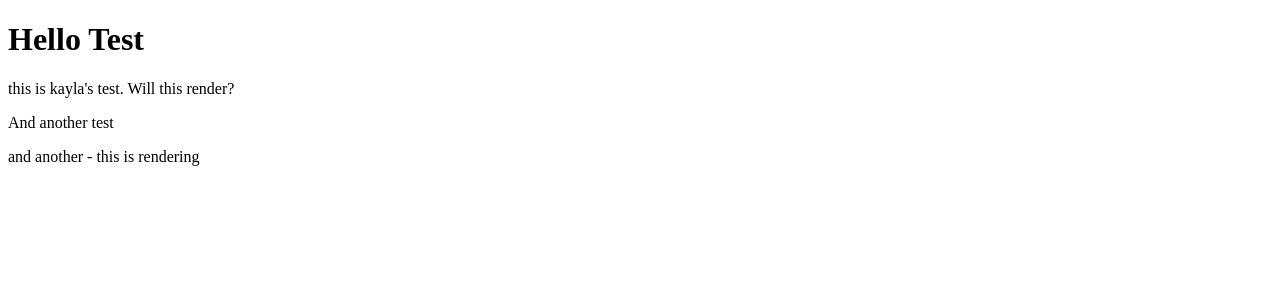
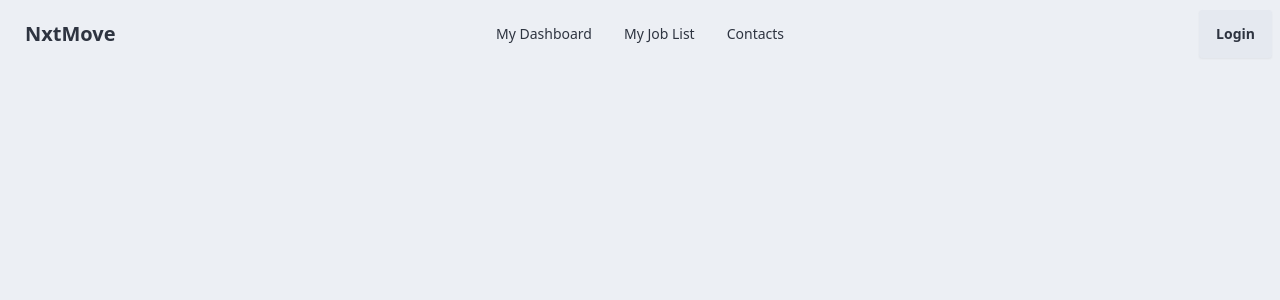
Before and after one commit to TeamMewtwoReinforcement/jobtracker, a React app: page / in a window 1280 px wide. Shown: the top 300 px of the page. Built offline with nearby package versions, Linux system fonts and the light colour scheme.

Commit message:
set up tailwind config and daisy ui. started a Header component

```diff
--- /dev/null
+++ b/postcss.config.js
@@ -0,0 +1,6 @@
+module.exports = {
+    plugins: {
+      tailwindcss: {},
+      autoprefixer: {},
+    },
+  };
--- a/src/client/components/App.tsx
+++ b/src/client/components/App.tsx
@@ -1,4 +1,6 @@
 import React from 'react';
+import '../../client/styles.css';
+import Header from './Header';
 
 
 //By using React.FC, TypeScript automatically infers the type of the component’s props. Do we want to do that?
@@ -7,10 +9,7 @@ const App: React.FC = () => {
 
   return (
     <div>
-      <h1>Hello Test</h1>
-      <p>this is kayla's test. Will this render?</p>
-      <p>And another test</p>
-      <p>and another - this is rendering</p>
+      <Header />
     </div>
   );
 };
--- /dev/null
+++ b/src/client/components/Header.tsx
@@ -0,0 +1,29 @@
+import React from "react";
+
+const Header: React.FC = () => {
+  return (
+      <div className='navbar bg-base-100 border-red-500'>
+        <div className='navbar-start border-red-500'>
+          <a className='btn btn-ghost text-xl'>NxtMove</a>
+        </div>
+        <div className='navbar-center hidden lg:flex'>
+          <ul className='menu menu-horizontal px-1'>
+          <li>
+              <a>My Dashboard</a>
+            </li>
+            <li>
+              <a>My Job List</a>
+            </li>
+            <li>
+              <a>Contacts</a>
+            </li>
+          </ul>
+        </div>
+        <div className='navbar-end'>
+          <a className='btn'>Login</a>
+        </div>
+      </div>
+  );
+};
+
+export default Header;
--- /dev/null
+++ b/src/client/styles.css
@@ -0,0 +1,3 @@
+@tailwind base;
+@tailwind components;
+@tailwind utilities;
--- /dev/null
+++ b/tailwind.config.js
@@ -0,0 +1,19 @@
+/** @type {import('tailwindcss').Config} */
+module.exports = {
+  content: ["./src/**/*.{html,js.jsx,ts,tsx}"],
+  theme: {
+    extend: {},
+  },
+  plugins: [require("@tailwindcss/typography"), require('daisyui')],
+  daisyui: {
+    themes: ["nord"], // false: only light + dark | true: all themes | array: specific themes like this ["light", "dark", "cupcake"]
+    base: true, // applies background color and foreground color for root element by default
+    styled: true, // include daisyUI colors and design decisions for all components
+    utils: true, // adds responsive and modifier utility classes
+    prefix: "", // prefix for daisyUI classnames (components, modifiers and responsive class names. Not colors)
+    logs: true, // Shows info about daisyUI version and used config in the console when building your CSS
+    themeRoot: ":root", // The element that receives theme color CSS variables
+  },
+};
+
+//copied daisyUI themes from old project. need to update for nxtmove
--- a/webpack.config.js
+++ b/webpack.config.js
@@ -27,7 +27,7 @@ module.exports = {
             },
             {
                 test: /\.css$/,
-                use: ['style-loader','css-loader']
+                use: ['style-loader','css-loader', 'postcss-loader']
             },
             {
                 test: /\.(png|jpg|gif|jpeg|svg)$/i,
```
Also changed, not shown: package.json (+8 -0 lines), src/client/components/JobListTable.tsx (added), 1 other file (tests, documents, lock files or other folders).
